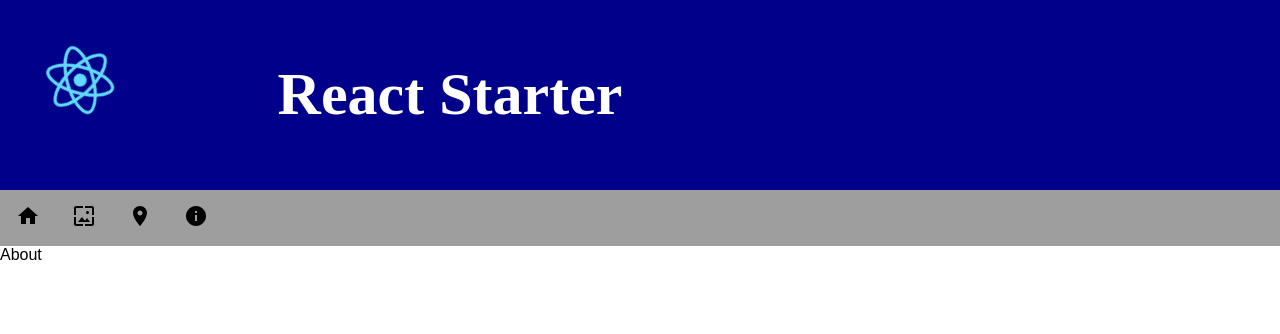
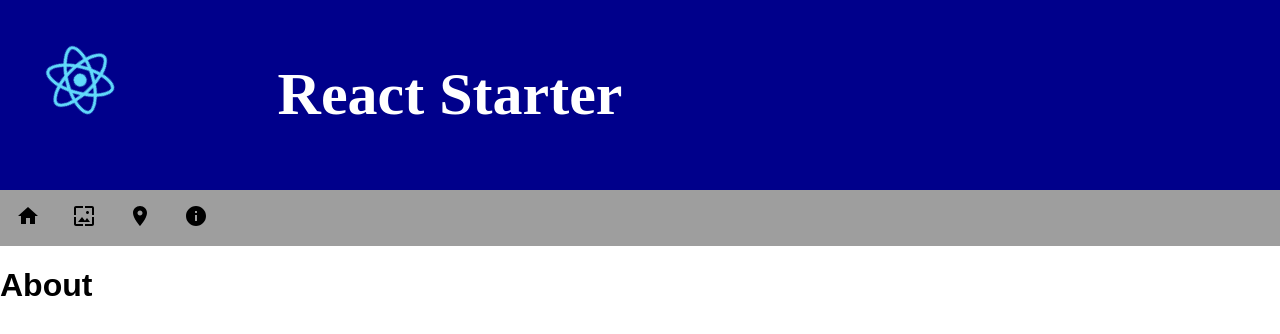
Before and after one commit to alfita96/react-tutorial, a React (Create React App) app: page /about in a window 1280 px wide. Shown: the top 334 px of the page. Built offline with nearby package versions, Linux system fonts and the light colour scheme.

Commit message:
Update About.js

```diff
--- a/src/structure/About.js
+++ b/src/structure/About.js
@@ -3,7 +3,9 @@
 class About extends React.Component {
 	render() {
 		return (
-			<div>About</div>
+			<div>
+			  <h1>About</h1>
+			</div>
 		);
 	}
 }
```
